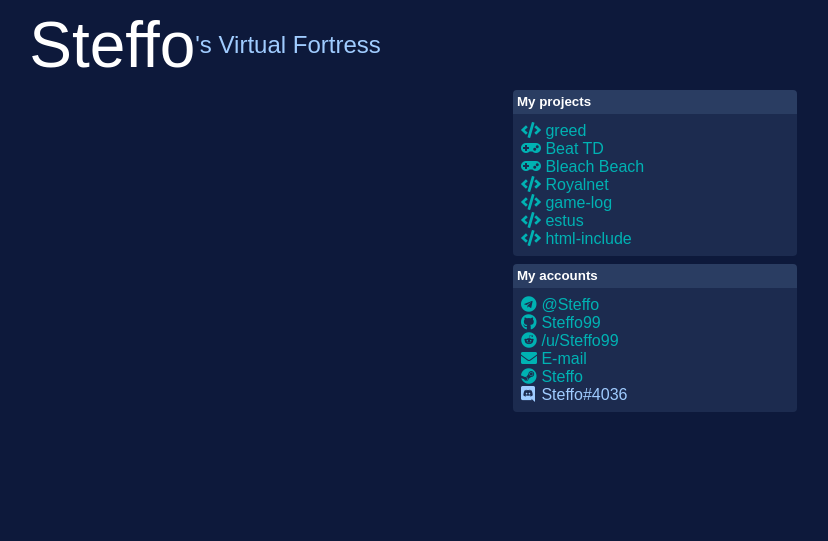
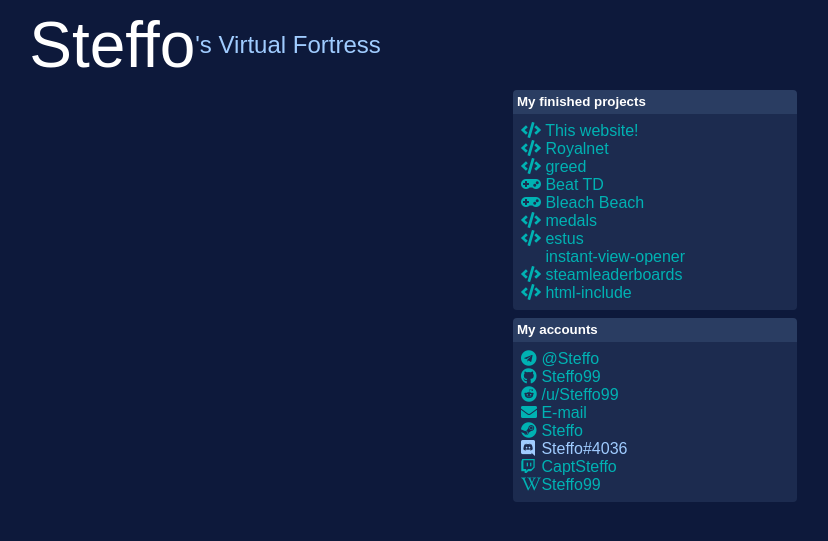
Before and after one commit to Steffo99/web, a Flask app: page / in a window 1280 px wide. Shown: the top 541 px of the page, without its empty margins (435-1263 px from the left). Run offline with Flask 2, Linux system fonts and the light colour scheme; data that the repository does not hold is empty; parts of the project's set-up code (start-up, migrations or seed data) failed here and were passed over; some libraries are stand-ins or nearby versions.

Commit message:
Update sidebar

```diff
--- a/templates/include/accounts.html
+++ b/templates/include/accounts.html
@@ -34,6 +34,16 @@
                     <i class="fab fa-discord"></i> Steffo#4036
                 </span>
             </li>
+            <li>
+                <a href="https://www.twitch.tv/captsteffo" rel="me">
+                    <i class="fab fa-twitch"></i> CaptSteffo
+                </a>
+            </li>
+            <li>
+                <a href="https://it.wikipedia.org/wiki/User:Steffo99" rel="me">
+                    <i class="fab fa-wikipedia-w"></i> Steffo99
+                </a>
+            </li>
         </ul>
     </div>
 </div>
--- a/templates/include/projects.html
+++ b/templates/include/projects.html
@@ -1,9 +1,19 @@
 <div id="projects" class="doublebox">
     <div class="top">
-        My projects
+        My finished projects
     </div>
     <div class="bot">
         <ul class="multirow">
+            <li>
+                <a href="https://github.com/Steffo99/web">
+                    <i class="fas fa-code"></i> This website!
+                </a>
+            </li>
+            <li>
+                <a href="https://ryg.steffo.eu/">
+                    <i class="fas fa-code"></i> Royalnet
+                </a>
+            </li>
             <li>
                 <a href="https://github.com/Steffo99/greed">
                     <i class="fas fa-code"></i> greed
@@ -20,18 +30,23 @@
                 </a>
             </li>
             <li>
-                <a href="https://ryg.steffo.eu/">
-                    <i class="fas fa-code"></i> Royalnet
-                </a>
-            </li>
-            <li>
-                <a href="https://github.com/Steffo99/game-log">
-                    <i class="fas fa-code"></i> game-log
+                <a href="https://github.com/Steffo99/medals.steffo.eu">
+                    <i class="fas fa-code"></i> medals
                 </a>
             </li>
             <li>
                 <a href="https://estus.steffo.eu">
                     <i class="fas fa-code"></i> estus
+                </a>
+            </li>
+            <li>
+                <a href="https://github.com/Steffo99/instant-view-opener">
+                    <i class="fas fa-firefox"></i> instant-view-opener
+                </a>
+            </li>
+            <li>
+                <a href="https://github.com/Steffo99/steamleaderboards">
+                    <i class="fas fa-code"></i> steamleaderboards
                 </a>
             </li>
             <li>
```
